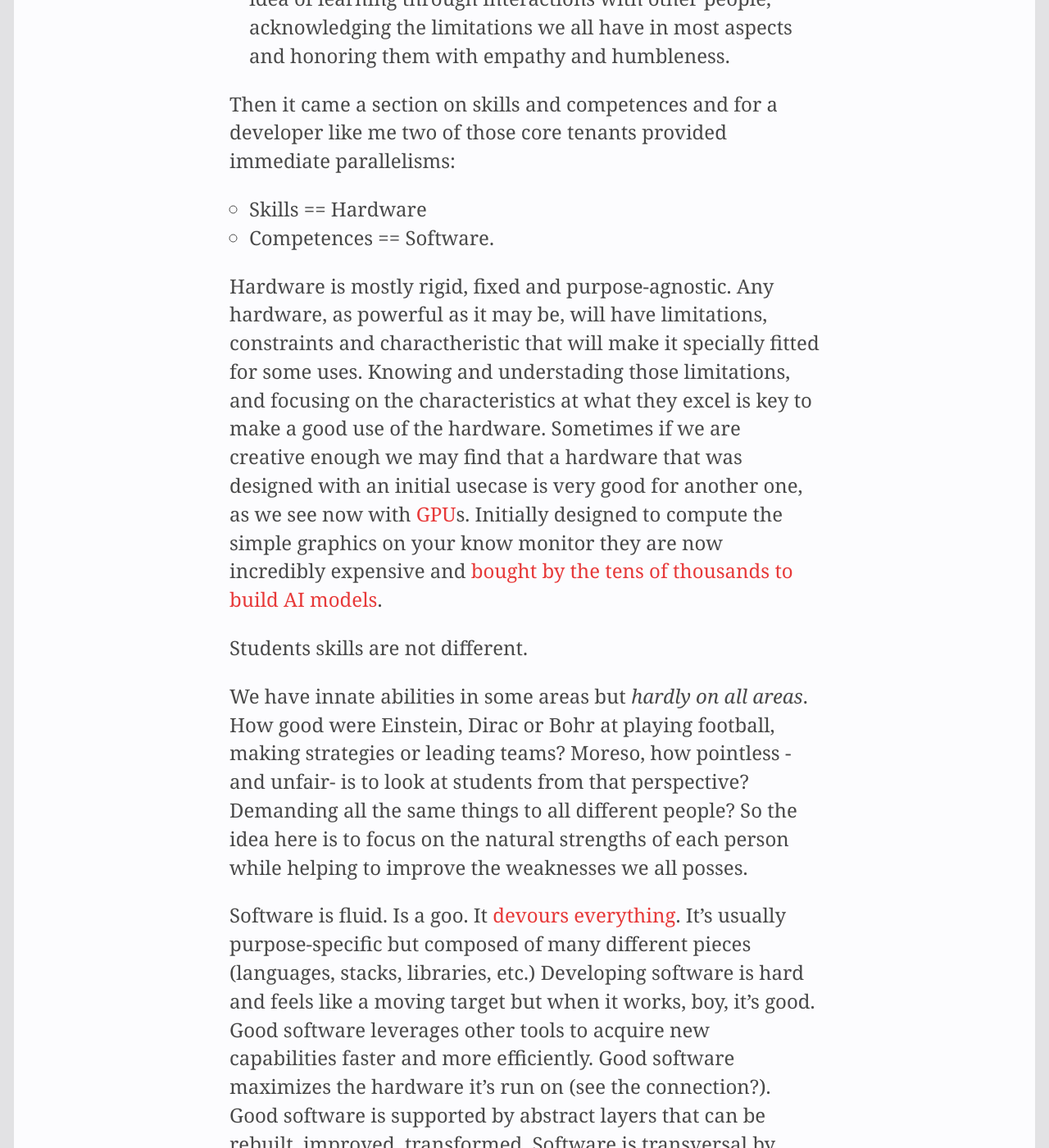
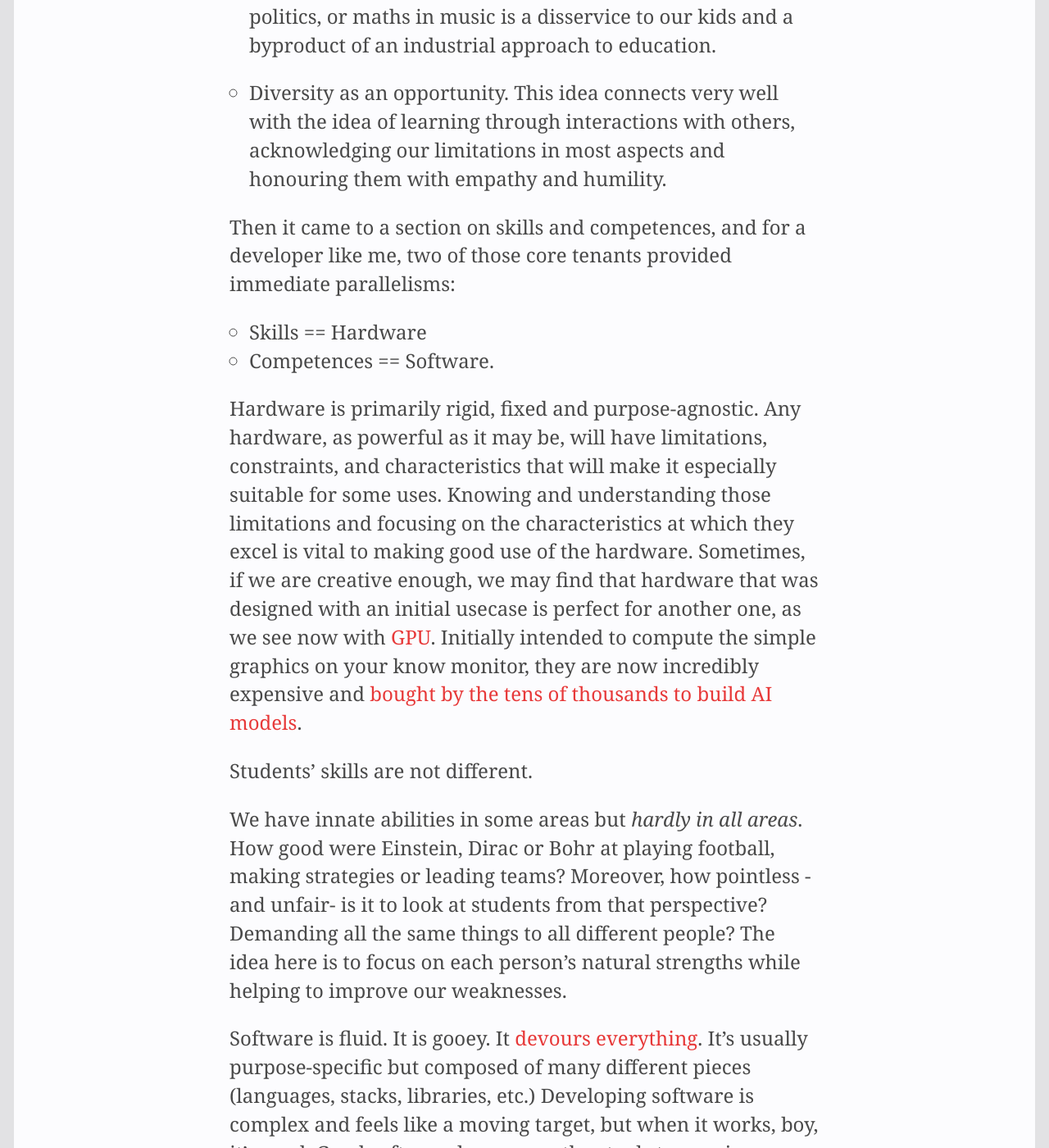
Before and after one commit to aitor/aitor.github.com, a Jekyll site: the page built from _posts/2024-04-19-Osotu-learning-session-one.md, in a window 1280 px wide and 1400 px high, scrolled down 3491 px. Shown: the whole window at 82% size. Built offline with Jekyll 4.4.1, drawn with Linux system fonts in a browser that asks for light colours; nearby versions of some CDN libraries; some of the changed text lies outside the part shown.

Commit message:
feat(posts): Updated post.

```diff
--- a/_posts/2024-04-19-Osotu-learning-session-one.md
+++ b/_posts/2024-04-19-Osotu-learning-session-one.md
@@ -1,19 +1,21 @@
 ---
 layout: article
-title: Osotu, another way of learning is possible - On Key Competences and Skills
+title: Osotu - On Key Competences and Skills
 css_id: writing
 place: Bilbao
 ---
 
 I've recently had the opportunity to attend a training course for teachers. But some context first.
 
-As I have [mentioned before](https://aitor.is/writing-on/atlas) Atlas didn't attend any formal education for the first three years of his life. He started at school on what the Spanish system call "Infantil" (akin to Pre-K/K in US) and at that moment we chose what we thought would a good school for him. Long story short, after three years we were very conviced of a) what they sold us when we first signed up Atlas in that school was not true and b) the real system and approach they use was 100% traditional and not very fitted for Atlas.
+As I have [mentioned before](https://aitor.is/writing-on/atlas), Atlas didn't attend formal education for the first three years of his life. He started at school on what the Spanish system called "Infantil" (akin to Pre-K/K in the US), and at that moment, we chose what we thought would be a good school for him. Long story short, after three years, we were firmly convinced that a) what they sold us when we first signed up at Atlas in that school was not true and b) the real system and approach they use was 100% traditional and not very fitted for Atlas.
 
-We then decided to change schools -and had a few very dramatic hours after telling Atlas we were doing so 😅- and pick a new model that would be a better fit for him. After much research we found [Osotu](https://osotu.org/), a private school not far from Barakaldo, that followed a very different learning model. We instantly liked the approach and decided to make a double bet on Osotu: trust Atlas education to them and do it in a moment where their financial sustainability was in question. He is now close to finish the first year in Osotu and we couldn't be happier with the result of the bet.
+We then decided to change schools -and had a few very dramatic hours after telling Atlas we were doing so 😅- and pick a new model that would be a better fit for him. After much research, we found [Osotu](https://osotu.org/), a private school near Barakaldo, following a very different learning model. We instantly liked the approach and decided to make a double bet on Osotu: trust Atlas's education them and do it in a moment when their financial sustainability was in question. He is now close to finishing his first year in Osotu, and we couldn't be happier with the bet result.
 
-Recently I became aware of opportunity to attend a training course for teachers that Osotu is running internally to reach new potential candidates. Not being professionally a teacher I first hesitated about if I would make sense for me but at the same time I felt in my guts that there would be many conections and parallelisms with the responsabilities a person that leads technical teams has. Boy, was I right.
+# Osotu, another way of learning is possible
 
-During the session I constantly found point of views and principles that we valuable for any working in a team, specially if the raw material of your work is knowledge, as it happens on software development and startups. Here are some notes on the first session of the first module.
+Recently, I became aware of an opportunity to attend a training course for teachers that Osotu is running internally to reach new potential candidates. Not being a professional teacher, I first hesitated about whether it would make sense for me, but at the same time, I felt in my guts that there would be many connections and parallelisms with the responsibilities a person who leads technical teams has. Boy, was I right.
+
+During the session, I constantly found points of view and principles that are valuable for any team member, especially if the raw material of your work is knowledge, as happens in software development and startups. Here are some notes on the first session of the first module.
 
 
 ## Three Cs: Capacidades, Competencias, Corazón (Skill, Competences, Heart)
@@ -22,38 +24,38 @@ Osotu learning approach is mostly adapted from [Mar Romera](https://integratek.e
 
 - The innate **skills** they have.
 - The **competences** they develop through the learning process.
-- The catalyzer passion, desire and a good disposition provides to the previous two (the **heart**)
+- The catalyzer passion, desire and a good disposition provide to the previous two (the **Heart**)
 
-There a few key principles of this model that I found relevant:
+There are a few key principles of this model that I found relevant:
 
-- It's a model not a methodology. Translation for the tech readers: this is [Agile](https://agilemanifesto.org/), not [Scrum](https://www.scrum.org/resources/what-scrum-module). The reason is the same we see in technology: you can accomodate a diverse team in your very specific context with an off-the-self methodology that details who, how and when is fitted to do what. Eventually those methodologies become more constraining than inspiring.
+- It's a model, not a methodology. Translation for the tech readers: this is [Agile](https://agilemanifesto.org/), not [Scrum](https://www.scrum.org/resources/what-scrum-module). The reason is the same as we see in technology: you can accommodate a diverse team in your very specific context with an off-the-self methodology that details who, how and when is fitted to do what. Eventually, those methodologies will become more constraining than inspiring.
 
-- It's rooted on **social constructivism**. Before Atlas was schooled I tried to learn more about the different theories of learning and came in contact with the work [Jean Piaget](https://www.wikiwand.com/en/Jean_Piaget) (most probably by his connection with the popular Montessori system) that basically says that an education is not something that is _given_ fully formed to you but on the contrary something **you actively build** yourself in an unique by connecting the pieces that are presented to you. What I didn't was that Piaget's work was extended to something called **social constructivism** by pyscologist [Lev Vygotsky](https://www.wikiwand.com/en/Lev_Vygotsky) that -probably very influenced by the soviet era- put the focus on how that building process is heavily influnced by your interactions with other students, their culture, and society at large. It looks logic to me.
+- It's rooted in **social constructivism**. Before Atlas was schooled I tried to learn more about the different theories of learning and came in contact with the work [Jean Piaget](https://www.wikiwand.com/en/Jean_Piaget) (most probably by his connection with the popular Montessori system) that basically says that education is not something that is _given_ fully formed to you but on the contrary something **you actively build** yourself in a unique by connecting the pieces that are presented to you. What I didn't know was that Piaget's work was extended to something called **social constructivism** by psychologist [Lev Vygotsky](https://www.wikiwand.com/en/Lev_Vygotsky) that -probably significantly influenced by the soviet era- put the focus on how that building process is heavily influenced by your interactions with other students, their culture, and society at large. It looks logic to me.
 
-- Transversal learning. The -seemingly obvious- idea that the learning process hardly happens on a silo. Not being able of tracing the influence of economics in history, philosophy in politics, or maths in music is a diservice to our kids and a byproduct of a industrial approach to education.
+- Transversal learning. The -seemingly obvious- idea is that the learning process hardly happens in a silo. Not being able to trace the influence of economics in history, philosophy in politics, or maths in music is a disservice to our kids and a byproduct of an industrial approach to education.
 
-- Diversity as opportunity. This connects very well with the idea of learning through interactions with other people, acknowledging the limitations we all have in most aspects and honoring them with empathy and humbleness.
+- Diversity as an opportunity. This idea connects very well with the idea of learning through interactions with others, acknowledging our limitations in most aspects and honouring them with empathy and humility.
 
-Then it came a section on skills and competences and for a developer like me two of those core tenants provided immediate parallelisms:
+Then it came to a section on skills and competences, and for a developer like me, two of those core tenants provided immediate parallelisms:
 
 - Skills == Hardware
 - Competences == Software.
 
-Hardware is mostly rigid, fixed and purpose-agnostic. Any hardware, as powerful as it may be, will have limitations, constraints and charactheristic that will make it specially fitted for some uses. Knowing and understading those limitations, and focusing on the characteristics at what they excel is key to make a good use of the hardware. Sometimes if we are creative enough we may find that a hardware that was designed with an initial usecase is very good for another one, as we see now with [GPU](https://www.wikiwand.com/en/Graphics_processing_unit)s. Initially designed to compute the simple graphics on your know monitor they are now incredibly expensive and [bought by the tens of thousands to build AI models](https://engineering.fb.com/2024/03/12/data-center-engineering/building-metas-genai-infrastructure/).
+Hardware is primarily rigid, fixed and purpose-agnostic. Any hardware, as powerful as it may be, will have limitations, constraints, and characteristics that will make it especially suitable for some uses. Knowing and understanding those limitations and focusing on the characteristics at which they excel is vital to making good use of the hardware. Sometimes, if we are creative enough, we may find that hardware that was designed with an initial usecase is perfect for another one, as we see now with [GPU](https://www.wikiwand.com/en/Graphics_processing_unit). Initially intended to compute the simple graphics on your know monitor, they are now incredibly expensive and [bought by the tens of thousands to build AI models](https://engineering.fb.com/2024/03/12/data-center-engineering/building-metas-genai-infrastructure/).
 
-Students skills are not different.
+Students' skills are not different.
 
-We have innate abilities in some areas but _hardly on all areas_. How good were Einstein, Dirac or Bohr at playing football, making strategies or leading teams? Moreso, how pointless -and unfair- is to look at students from that perspective? Demanding all the same things to all different people? So the idea here is to focus on the natural strengths of each person while helping to improve the weaknesses we all posses.
+We have innate abilities in some areas but _hardly in all areas_. How good were Einstein, Dirac or Bohr at playing football, making strategies or leading teams? Moreover, how pointless -and unfair- is it to look at students from that perspective? Demanding all the same things to all different people? The idea here is to focus on each person's natural strengths while helping to improve our weaknesses.
 
-Software is fluid. Is a goo. It [devours everything](https://a16z.com/why-software-is-eating-the-world/). It's usually purpose-specific but composed of many different pieces (languages, stacks, libraries, etc.) Developing software is hard and feels like a moving target but when it works, boy, it's good. Good software leverages other tools to acquire new capabilities faster and more efficiently. Good software maximizes the hardware it's run on (see the connection?). Good software is supported by abstract layers that can be rebuilt, improved, transformed. Software is transversal by definition: it supports your countless hours in TikTok, the life support of astronauts in the [ISS](https://www.wikiwand.com/en/International_Space_Station), and the very words that your inner voice is reading inside your head now.
+Software is fluid. It is gooey. It [devours everything](https://a16z.com/why-software-is-eating-the-world/). It's usually purpose-specific but composed of many different pieces (languages, stacks, libraries, etc.) Developing software is complex and feels like a moving target, but when it works, boy, it's good. Good software leverages other tools to acquire new capabilities faster and more efficiently. Good software maximizes the hardware it's run on (see the connection?). Good software is supported by abstract layers that can be rebuilt, improved, and transformed. Software is transversal by definition: it supports your countless hours in TikTok, the life support of astronauts in the [ISS](https://www.wikiwand.com/en/International_Space_Station), and the very words that your inner voice is reading inside your head now.
 
-Students competences are not different.
+Students' competences are not different.
 
-If we do our work well, competences allow students to perform great tasks and become a toolbox that they can use in daily life to solve problems... and those problems are almost invariably transversal problems, creative problems. teamwork problems, efficiency problems, risk-taking problems. I was extremely happy to learn that one of the techniques that should be promoted in Osotu to develop this competences is the [socratic method](https://www.wikiwand.com/en/Socratic_method) because [I'm a big fan](https://aitor.is/writing-on/2022-asking-together). I couldn't stop thinking about the very famous -at least for us developers- example of [teaching binary to 9yo students](https://web.archive.org/web/20240215133857/https://www.garlikov.com/Soc_Meth.html) and the natural interestingness it shows in students.
+If we do our work well, competences allow students to perform significant tasks and become a toolbox they can use in daily life to solve problems... and those problems are almost invariably transversal problems, creative problems. teamwork problems, efficiency problems, risk-taking problems. I was thrilled to learn that one of the techniques that should be promoted in Osotu to develop these competences is the [socratic method](https://www.wikiwand.com/en/Socratic_method) because [I'm a big fan](https://aitor.is/writing-on/2022-asking-together). I couldn't stop thinking about the very famous -at least for us developers- example of [teaching binary to 9yo students](https://web.archive.org/web/20240215133857/https://www.garlikov.com/Soc_Meth.html) and the natural interestingness it shows in students.
 
-We wrap up the session by watching this
+We wrap up the session by watching this amazing video that shows how a great teacher conducts a class by leveraging the Socratic method and the inherent tendency we humans have to help:
 
 <iframe width="560" height="315" src="https://www.youtube.com/embed/E_6PskE3zfQ?si=1uOFHWQNmXZf-6jV" title="YouTube video player" frameborder="0" allow="accelerometer; autoplay; clipboard-write; encrypted-media; gyroscope; picture-in-picture; web-share" referrerpolicy="strict-origin-when-cross-origin" allowfullscreen></iframe>
 
 
-Next session will be about the last 'C' (the Heart) and will deal I think with one of the more clearly neglected areas in education: passion, emotions and desires. Let's see!
+The next session will be about the last 'C' (the Heart) and will, I think, deal with one of the more clearly neglected areas in education: passion, emotions, and desires. Let's see!
```
